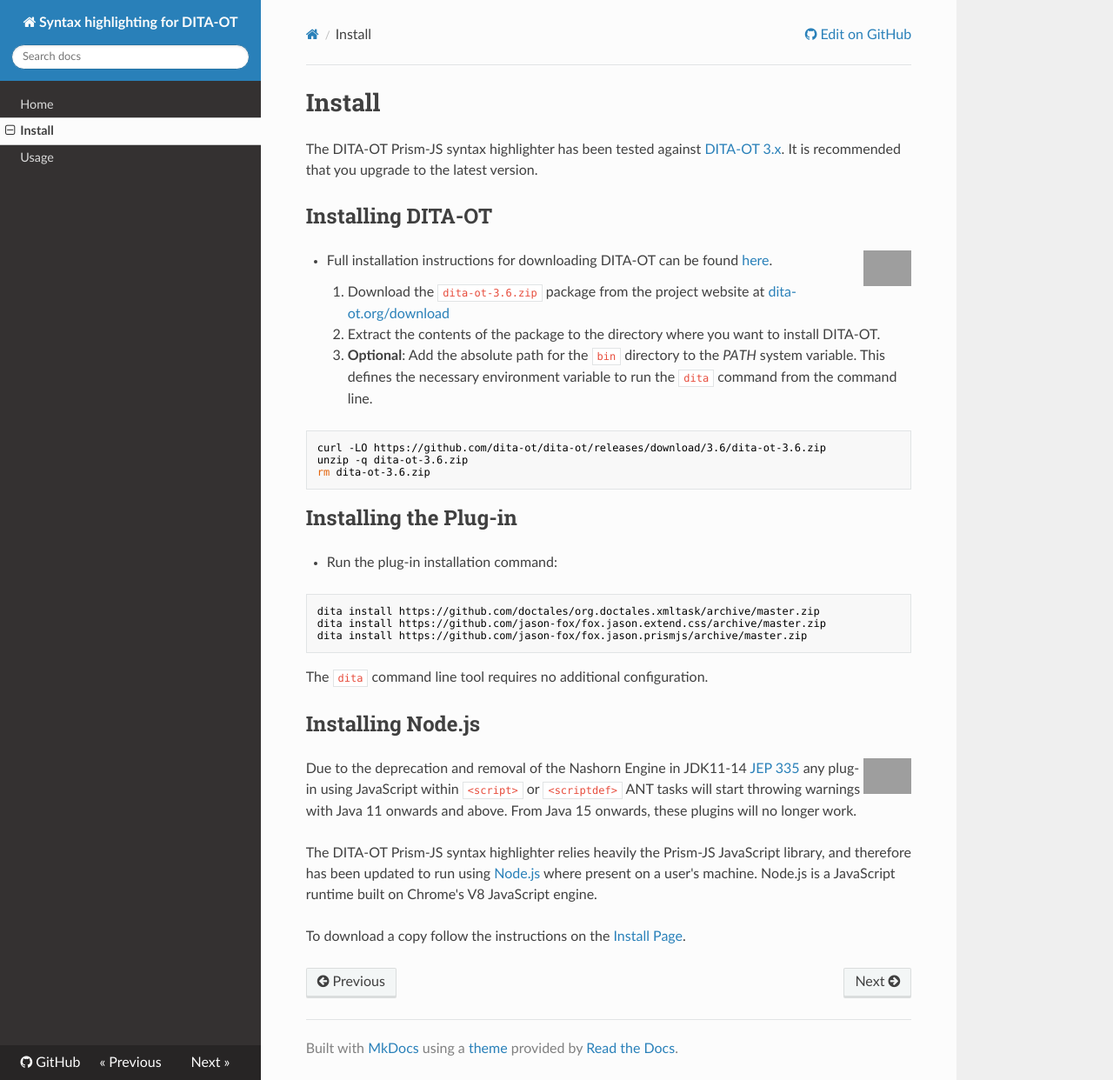
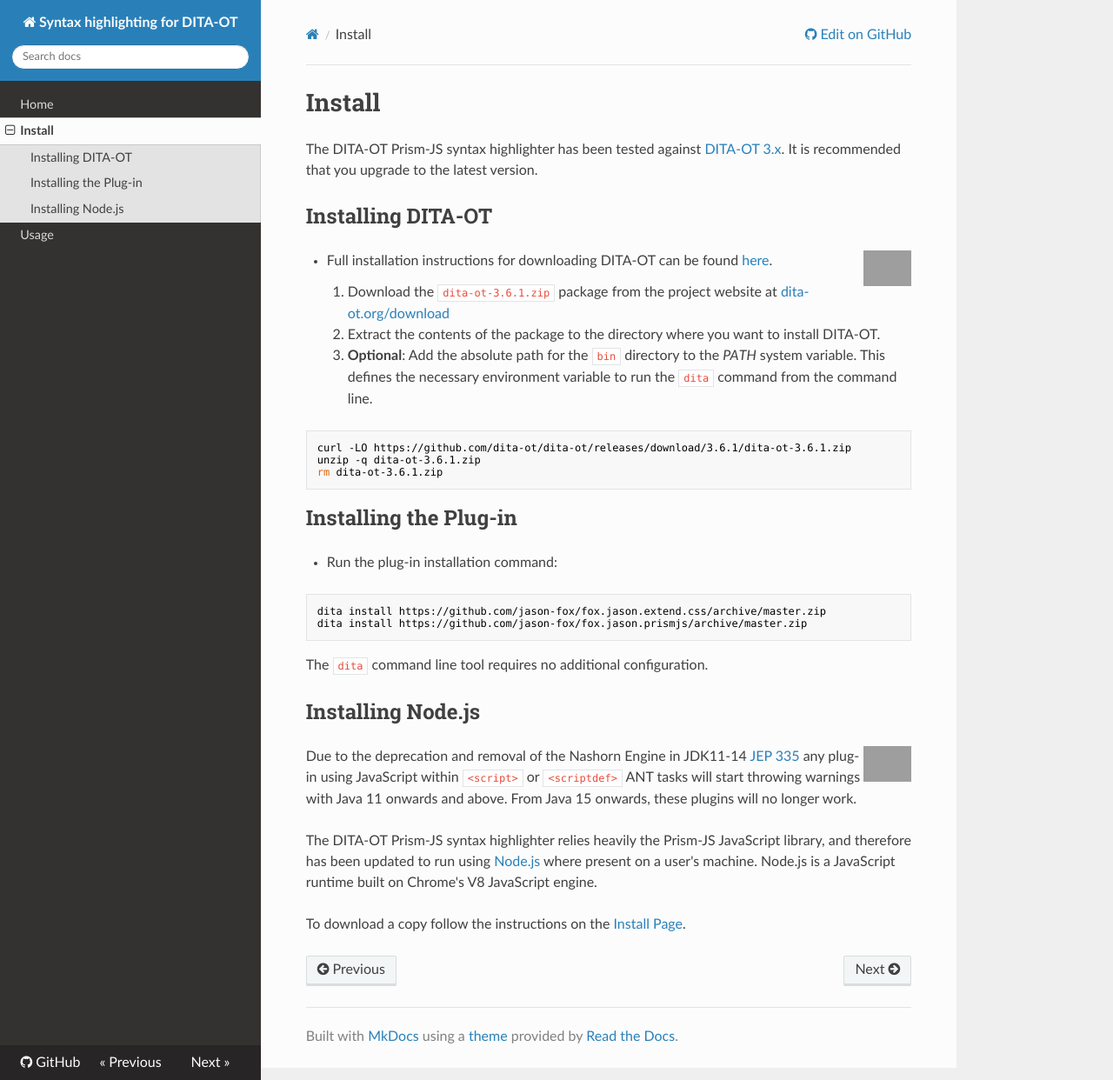
Before and after one commit to jason-fox/fox.jason.prismjs, an MkDocs documentation site: the page built from docs/install.md, in a window 1280 px wide and 1242 px high. Shown: the whole window at 87% size. Built offline with MkDocs 1.6.1, drawn with Linux system fonts in a browser that asks for light colours; nearby versions of some CDN libraries; old or Windows-style settings are respelled for this version of MkDocs; a style sheet for code colours, icons or effects is not loaded; grey boxes are pictures that could not be loaded.

Commit message:
Updating docs

````diff
--- a/docs/install.md
+++ b/docs/install.md
@@ -1,4 +1,4 @@
-<h1>Install</h1>
+# Install
 
 The DITA-OT Prism-JS syntax highlighter has been tested against [DITA-OT 3.x](http://www.dita-ot.org/download). It is
 recommended that you upgrade to the latest version.
@@ -10,16 +10,16 @@
 -   Full installation instructions for downloading DITA-OT can be found
     [here](https://www.dita-ot.org/3.6/topics/installing-client.html).
 
-    1.  Download the `dita-ot-3.6.zip` package from the project website at
+    1.  Download the `dita-ot-3.6.1.zip` package from the project website at
         [dita-ot.org/download](https://www.dita-ot.org/download)
     2.  Extract the contents of the package to the directory where you want to install DITA-OT.
     3.  **Optional**: Add the absolute path for the `bin` directory to the _PATH_ system variable. This defines the
         necessary environment variable to run the `dita` command from the command line.
 
 ```bash
-curl -LO https://github.com/dita-ot/dita-ot/releases/download/3.6/dita-ot-3.6.zip
-unzip -q dita-ot-3.6.zip
-rm dita-ot-3.6.zip
+curl -LO https://github.com/dita-ot/dita-ot/releases/download/3.6.1/dita-ot-3.6.1.zip
+unzip -q dita-ot-3.6.1.zip
+rm dita-ot-3.6.1.zip
 ```
 
 ## Installing the Plug-in
@@ -27,7 +27,6 @@
 -   Run the plug-in installation command:
 
 ```bash
-dita install https://github.com/doctales/org.doctales.xmltask/archive/master.zip
 dita install https://github.com/jason-fox/fox.jason.extend.css/archive/master.zip
 dita install https://github.com/jason-fox/fox.jason.prismjs/archive/master.zip
 ```
--- a/mkdocs.yml
+++ b/mkdocs.yml
@@ -1,12 +1,10 @@
 site_name: Syntax highlighting for DITA-OT
-
-repo_url: https://github.com/jason-fox/fox.jason.prismjs
+repo_url: 'https://github.com/jason-fox/fox.jason.prismjs'
 repo_name: GitHub
-
-pages:
-    -  Home: index.md
-    - 'Install' : 'install.md'
-    - 'Usage' : 'usage.md'
-
+nav:
+  - Home: index.md
+  - Install: install.md
+  - Usage: usage.md
 theme: readthedocs
-extra_css: ["https://jason-fox.github.io/fox.jason.prismjs/dita.css"]
+extra_css:
+  - 'https://jason-fox.github.io/fox.jason.prismjs/dita.css'
````
Also changed, not shown: docs/index.md (+2 -3 lines), docs/usage.md (+1 -1 lines).
